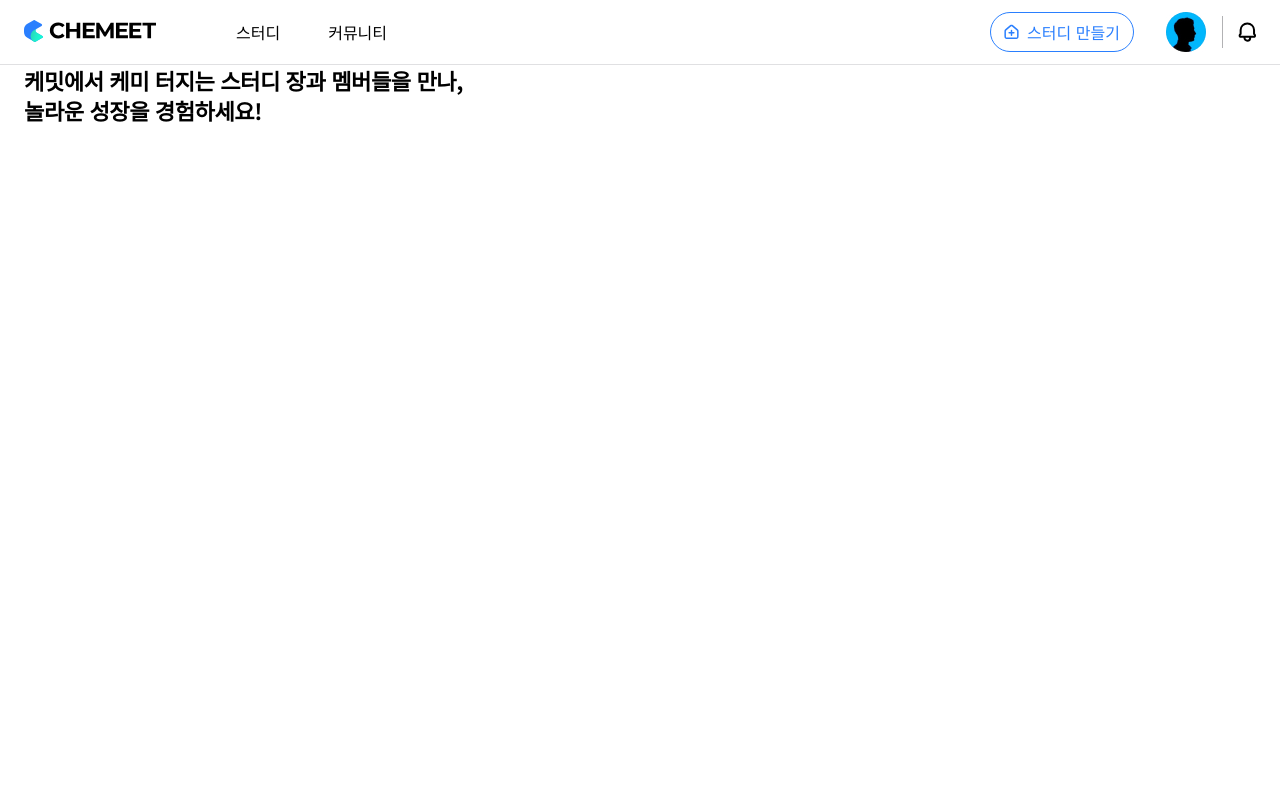
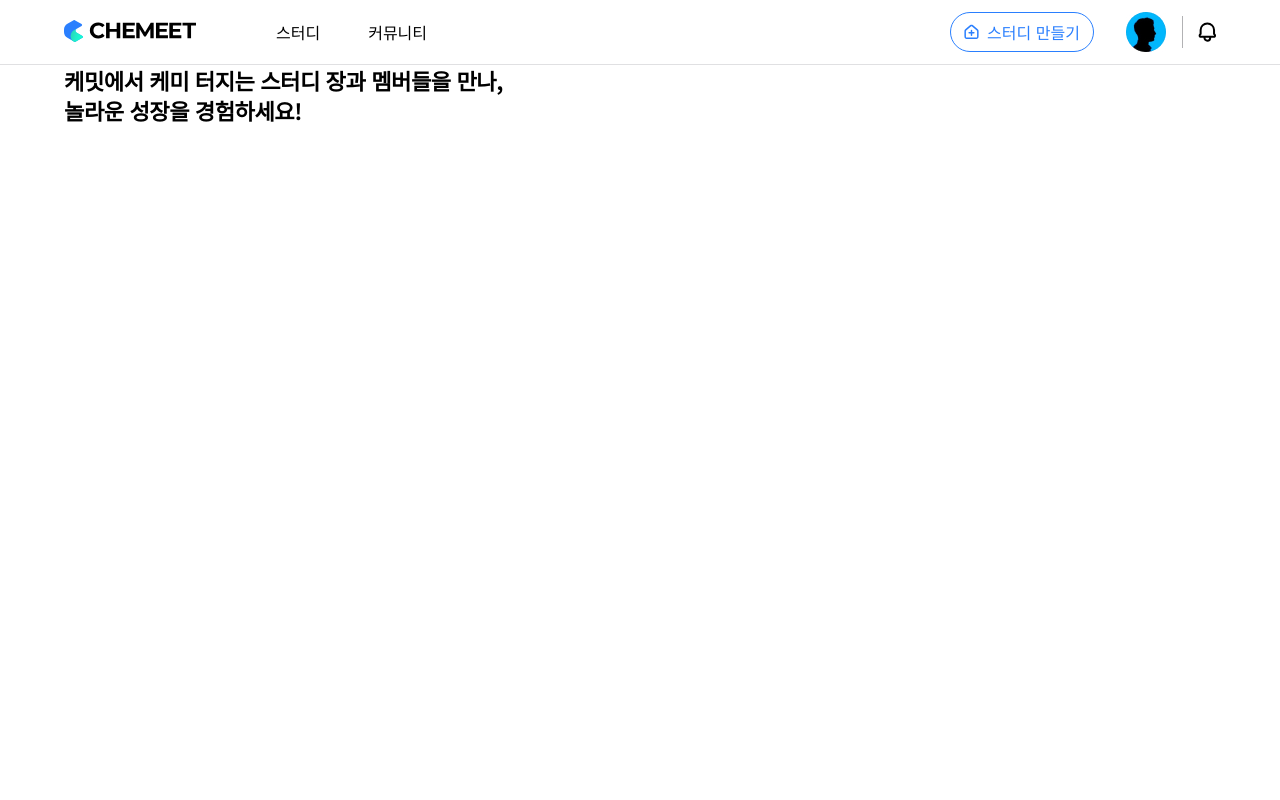
Before and after one commit to woongteco/nextcamp-12t, a Next.js app: page / in a window 1280 px wide. Shown: the top 800 px of the page. Built offline with nearby package versions, Linux system fonts and the light colour scheme.

Commit message:
[Style] container 너비 반응형 수정

```diff
--- a/src/common/Layout/Container.tsx
+++ b/src/common/Layout/Container.tsx
@@ -2,7 +2,7 @@ import { TProps } from "@/types/component/props";
 
 export default function Container({ children }: TProps) {
   return (
-    <div className="xl:container xl:mx-auto container mx-auto px-4">
+    <div className="xl:container xl:w-[1200px] xl:mx-auto mx-auto px-4">
       {children}
     </div>
   );
```
